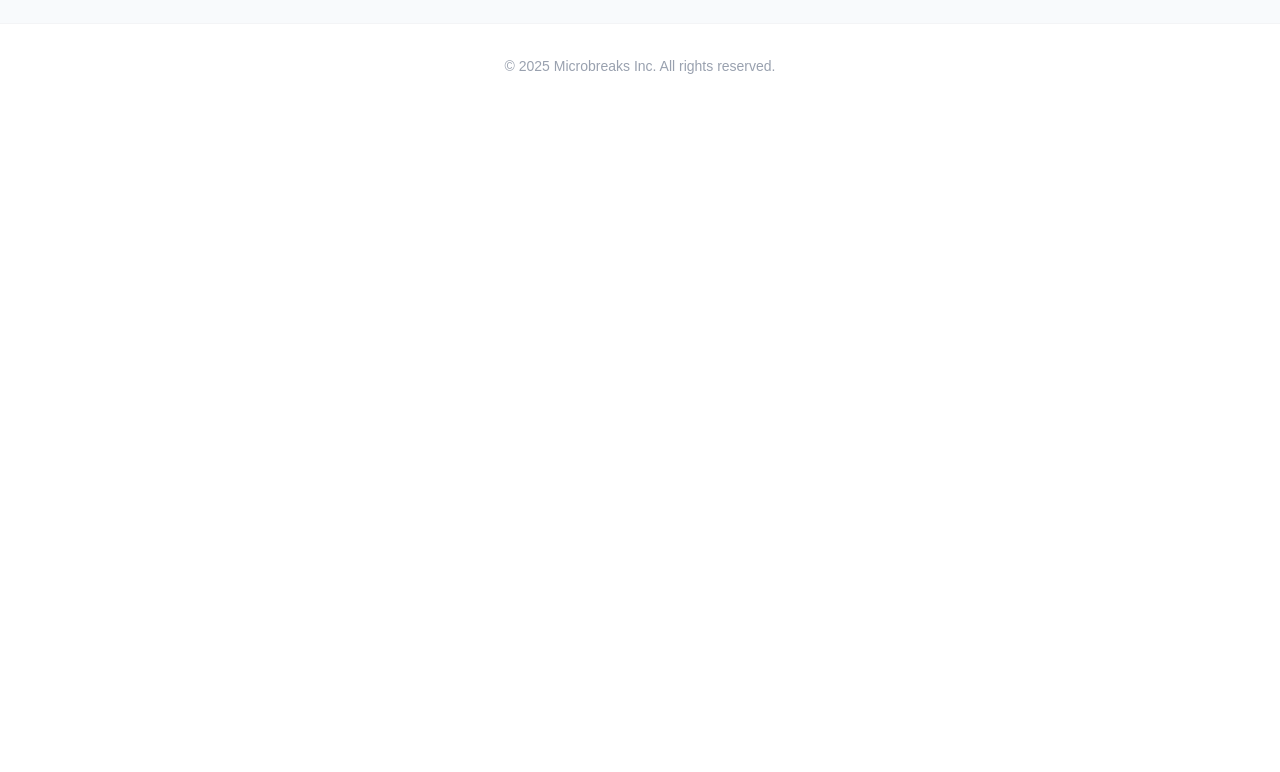
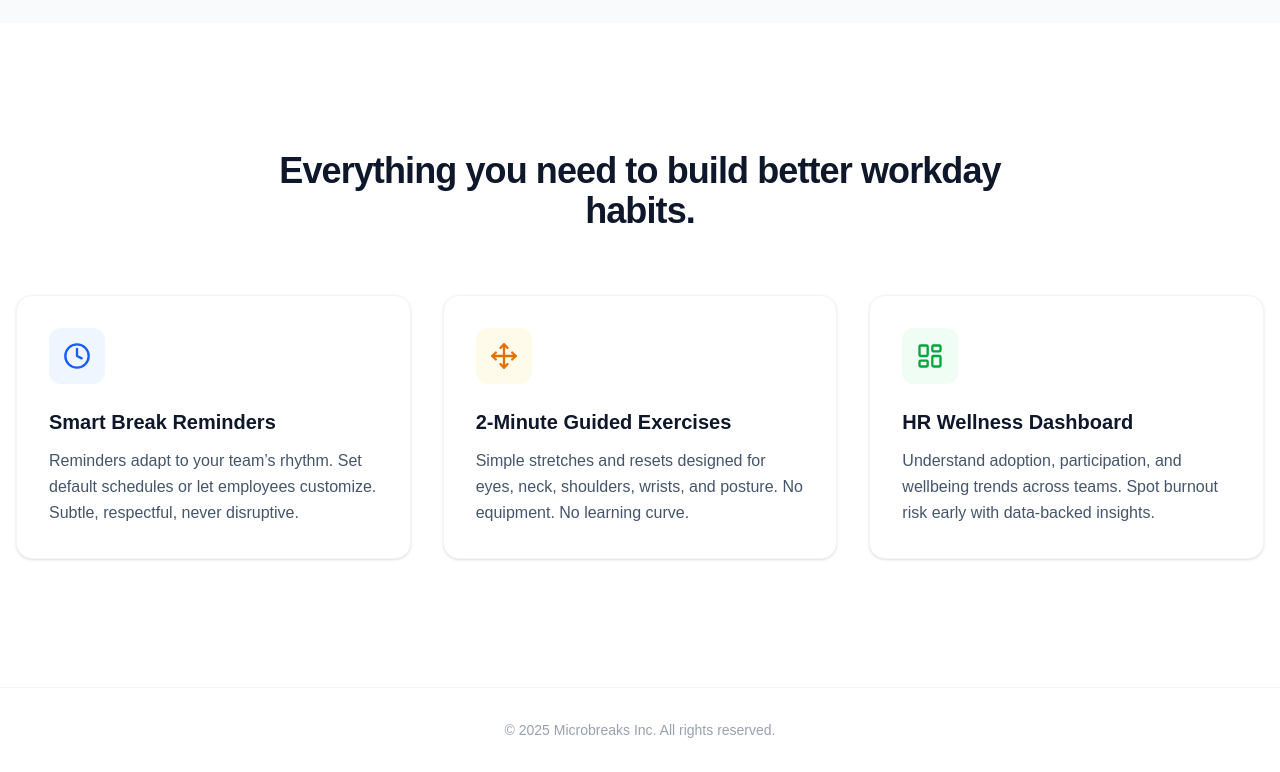
Before and after one commit to Manialdi/microbreaks-v2, a Next.js app: page / in a window 1280 px wide. Shown: the part 2275-3047 px from the top of the page. Before the commit the page ends 2383 px from the top, so only its background shows below. Built offline with nearby package versions, Linux system fonts and the light colour scheme.

Commit message:
feat: Add features grid section to landing page

```diff
--- a/app/(marketing)/page.tsx
+++ b/app/(marketing)/page.tsx
@@ -1,7 +1,7 @@
 
 import Image from "next/image"
 import Link from "next/link"
-import { ArrowRight, Activity, Smile, BarChart3, Heart, Zap, Users, Globe, Settings, Bell, LineChart } from "lucide-react"
+import { ArrowRight, Activity, Smile, BarChart3, Heart, Zap, Users, Globe, Settings, Bell, LineChart, Clock, Move, LayoutDashboard } from "lucide-react"
 
 export default function LandingPage() {
     return (
@@ -179,6 +179,52 @@ export default function LandingPage() {
                     </div>
                 </div>
             </section>
+
+            {/* Features Section */}
+            <section className="bg-white py-24 lg:py-32">
+                <div className="container mx-auto px-4">
+                    <div className="max-w-3xl mx-auto text-center mb-16">
+                        <h2 className="text-3xl lg:text-4xl font-bold text-slate-900 mb-6 tracking-tight">
+                            Everything you need to build better workday habits.
+                        </h2>
+                    </div>
+
+                    <div className="grid md:grid-cols-3 gap-8">
+                        {/* Feature Card 1 */}
+                        <div className="group p-8 rounded-2xl border border-slate-100 bg-white shadow-sm hover:shadow-xl hover:-translate-y-1 transition-all duration-300">
+                            <div className="w-14 h-14 bg-blue-50 text-blue-600 rounded-xl flex items-center justify-center mb-6 group-hover:bg-blue-600 group-hover:text-white transition-colors">
+                                <Clock size={28} />
+                            </div>
+                            <h3 className="text-xl font-bold text-slate-900 mb-3">Smart Break Reminders</h3>
+                            <p className="text-slate-600 leading-relaxed">
+                                Reminders adapt to your team’s rhythm. Set default schedules or let employees customize. Subtle, respectful, never disruptive.
+                            </p>
+                        </div>
+
+                        {/* Feature Card 2 */}
+                        <div className="group p-8 rounded-2xl border border-slate-100 bg-white shadow-sm hover:shadow-xl hover:-translate-y-1 transition-all duration-300">
+                            <div className="w-14 h-14 bg-amber-50 text-amber-600 rounded-xl flex items-center justify-center mb-6 group-hover:bg-amber-600 group-hover:text-white transition-colors">
+                                <Move size={28} />
+                            </div>
+                            <h3 className="text-xl font-bold text-slate-900 mb-3">2-Minute Guided Exercises</h3>
+                            <p className="text-slate-600 leading-relaxed">
+                                Simple stretches and resets designed for eyes, neck, shoulders, wrists, and posture. No equipment. No learning curve.
+                            </p>
+                        </div>
+
+                        {/* Feature Card 3 */}
+                        <div className="group p-8 rounded-2xl border border-slate-100 bg-white shadow-sm hover:shadow-xl hover:-translate-y-1 transition-all duration-300">
+                            <div className="w-14 h-14 bg-green-50 text-green-600 rounded-xl flex items-center justify-center mb-6 group-hover:bg-green-600 group-hover:text-white transition-colors">
+                                <LayoutDashboard size={28} />
+                            </div>
+                            <h3 className="text-xl font-bold text-slate-900 mb-3">HR Wellness Dashboard</h3>
+                            <p className="text-slate-600 leading-relaxed">
+                                Understand adoption, participation, and wellbeing trends across teams. Spot burnout risk early with data-backed insights.
+                            </p>
+                        </div>
+                    </div>
+                </div>
+            </section>
         </div>
     )
 }
```
